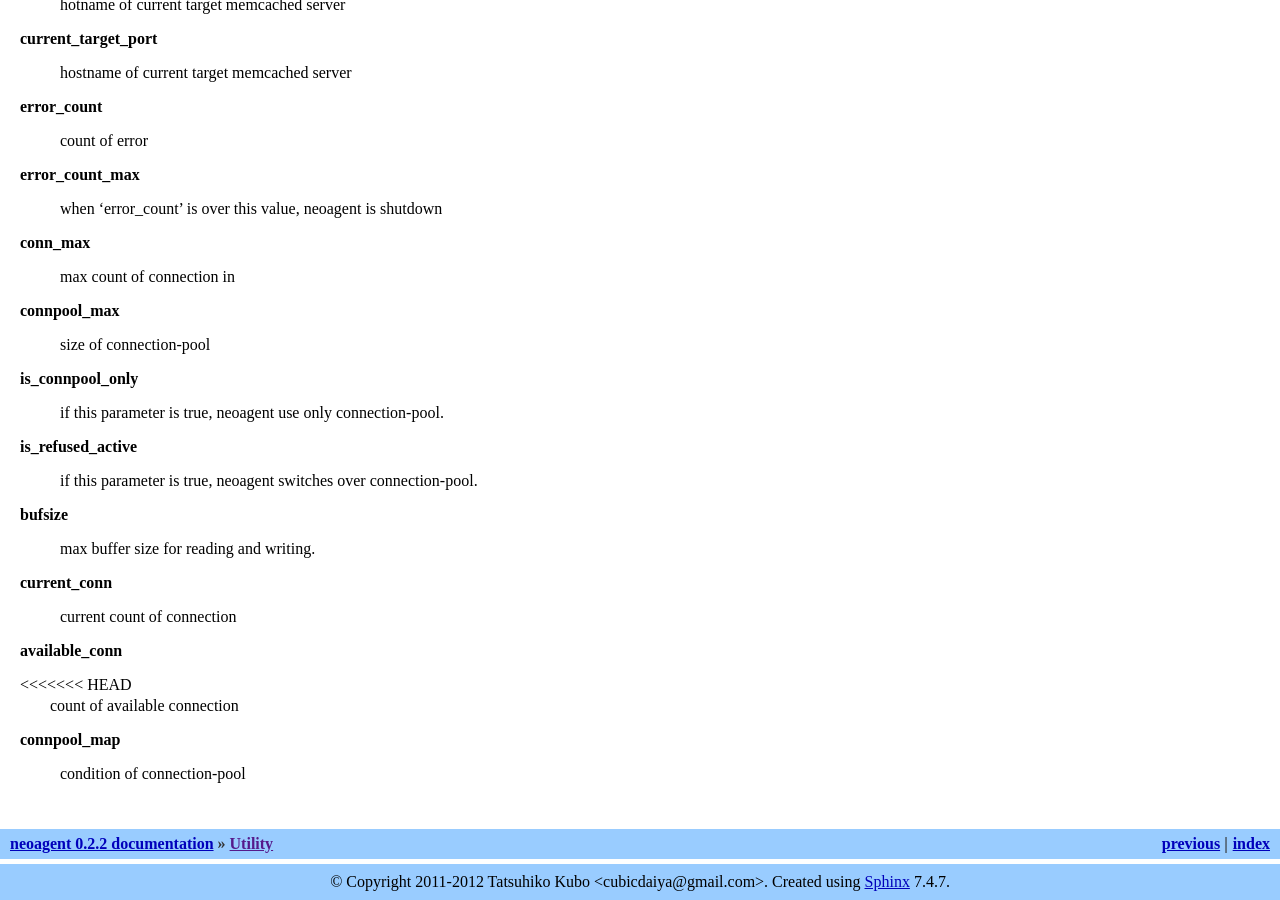
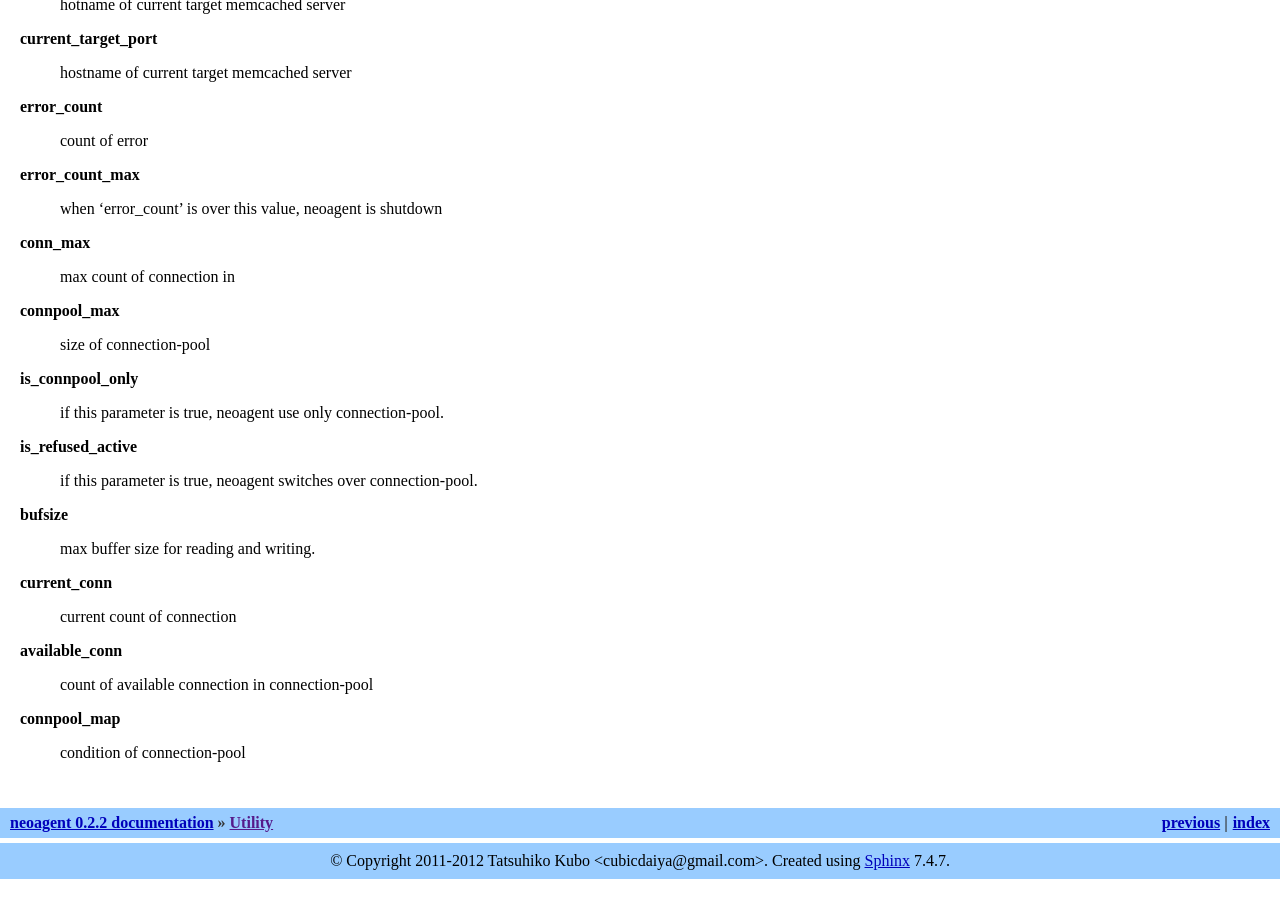
Before and after one commit to cubicdaiya/neoagent, a Sphinx documentation site: the page built from doc/source/utility.rst, in a window 1280 px wide and 900 px high, scrolled down 1510 px. Built offline with Sphinx 7.4.7, drawn with Linux system fonts in a browser that asks for light colours; after the commit the page ends 2389 px from its top, so only the background shows below that; some of the changed lines change nothing that is shown.

Commit message:
forgot to resolve confliction

```diff
--- a/doc/source/utility.rst
+++ b/doc/source/utility.rst
@@ -128,11 +128,7 @@ The meaning of Each entry is following.
 
 **\available_conn**
 
-<<<<<<< HEAD
- count of available connection
-=======
  count of available connection in connection-pool
->>>>>>> add document for neostat
 
 **\connpool_map**
 
```
